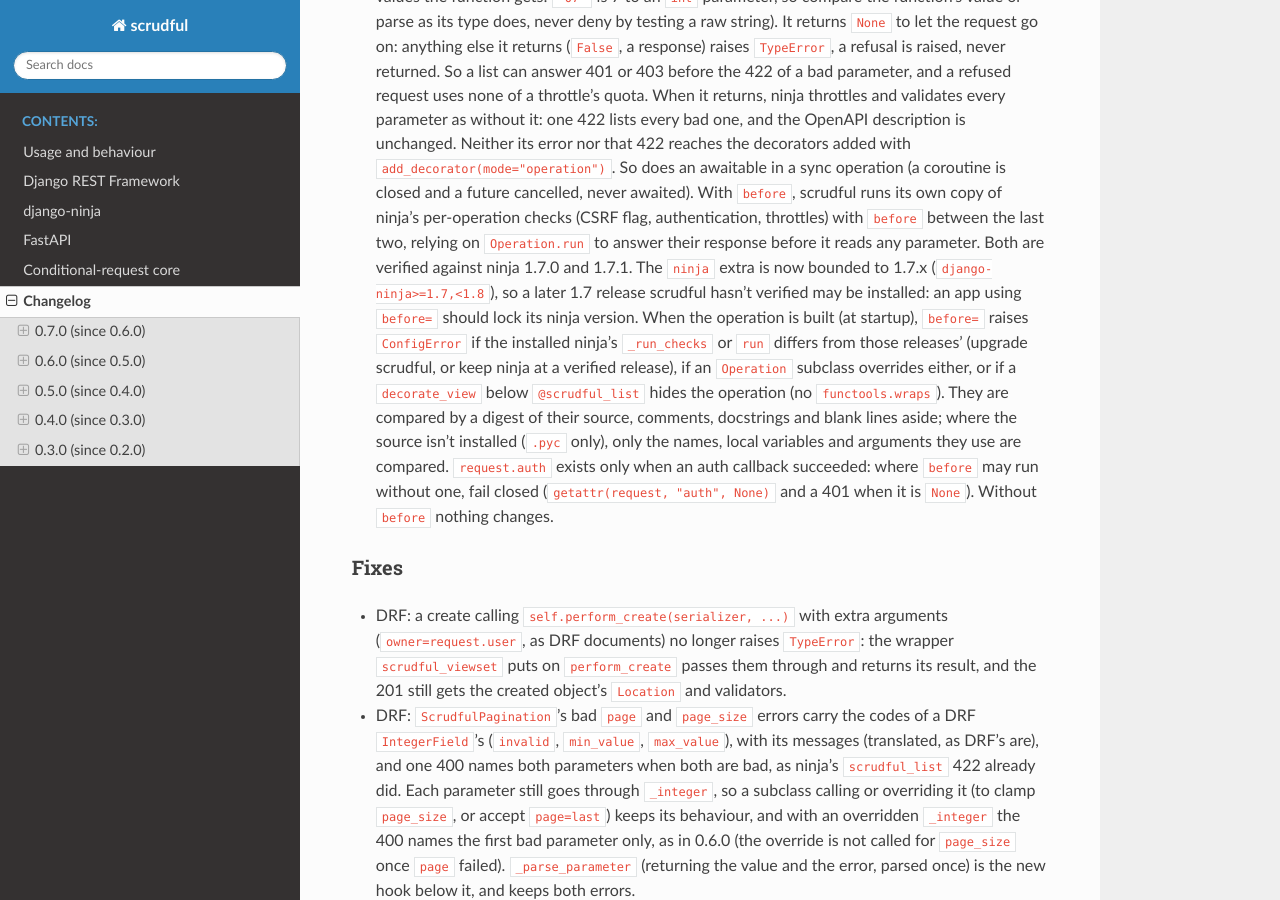
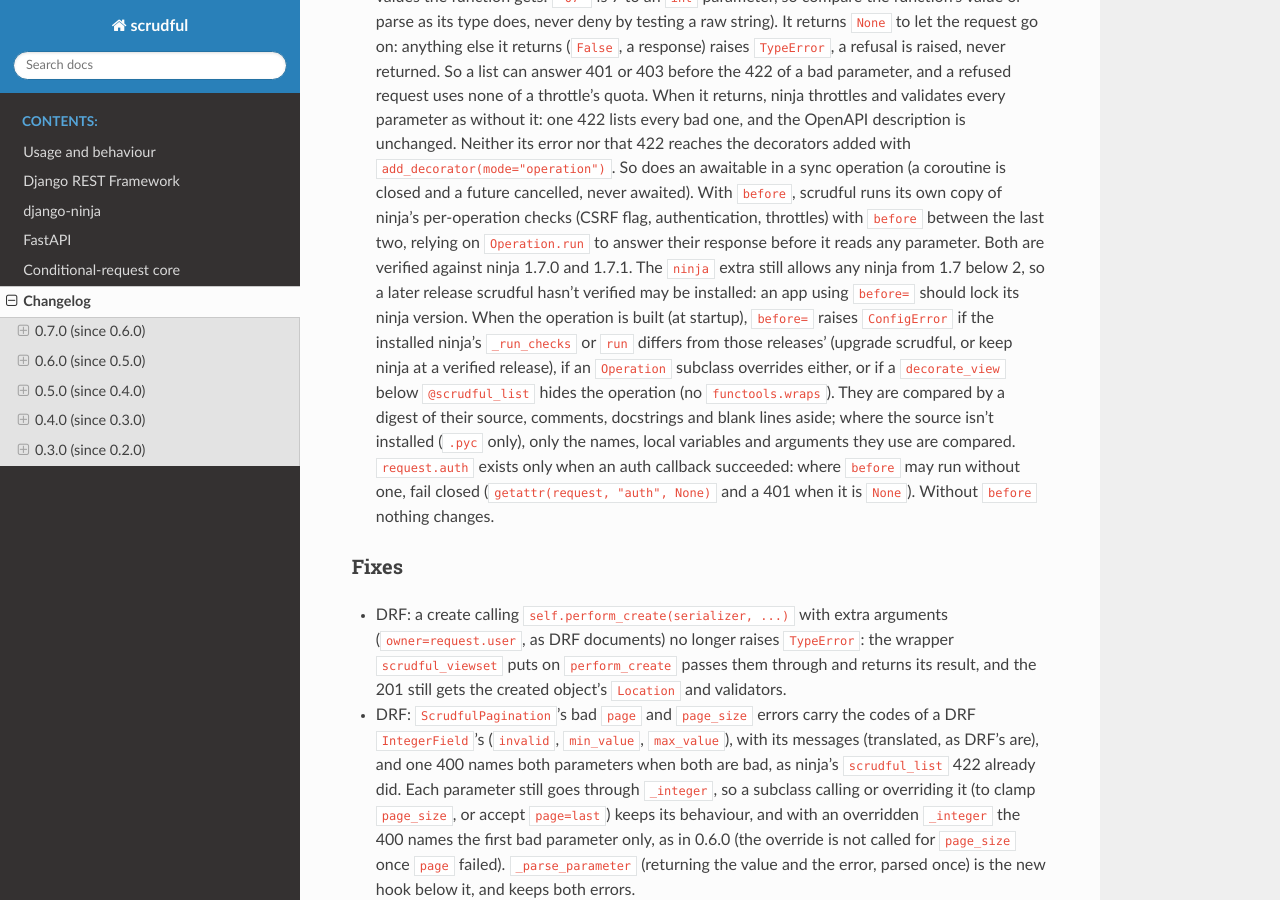
Before and after one commit to mimotoai/scrudful, a Sphinx documentation site: the page built from docs/source/changelog.rst, in a window 1280 px wide and 900 px high, scrolled down 1124 px. Built offline with Sphinx 7.4.7 and the Read the Docs theme 3.1.0, drawn with Linux system fonts in a browser that asks for light colours.

Commit message:
Restore the ninja extra's <2 bound; before= alone is pinned to its digests
Only before= depends on ninja 1.7's internals, and it fails at startup on
code it hasn't verified, so the extra keeps master's django-ninja>=1.7,<2.
Docs, README, CHANGELOG and the ConfigError name the verified releases
(1.7.0 and 1.7.1) instead of 1.7.x.

```diff
--- a/CHANGELOG.rst
+++ b/CHANGELOG.rst
@@ -64,12 +64,12 @@
   bad one, and the OpenAPI description is unchanged. Neither its error nor
   that 422 reaches the decorators added with ``add_decorator(mode="operation")``.
   So does an awaitable in a sync operation (a coroutine is closed and a
-  future cancelled, never awaited). With ``before``, scrudful runs its own copy of ninja's
-  per-operation checks (CSRF flag, authentication, throttles) with ``before``
-  between the last two, relying on ``Operation.run`` to answer their
-  response before it reads any parameter. Both are verified against ninja
-  1.7.0 and 1.7.1. The ``ninja`` extra is now bounded to 1.7.x
-  (``django-ninja>=1.7,<1.8``), so a later 1.7 release scrudful hasn't
+  future cancelled, never awaited). With ``before``, scrudful runs its own
+  copy of ninja's per-operation checks (CSRF flag, authentication,
+  throttles) with ``before`` between the last two, relying on
+  ``Operation.run`` to answer their response before it reads any parameter.
+  Both are verified against ninja 1.7.0 and 1.7.1. The ``ninja`` extra still
+  allows any ninja from 1.7 below 2, so a later release scrudful hasn't
   verified may be installed: an app using ``before=`` should lock its ninja
   version. When the operation is built (at startup), ``before=`` raises
   ``ConfigError`` if the installed ninja's ``_run_checks`` or ``run`` differs
--- a/README.rst
+++ b/README.rst
@@ -34,7 +34,7 @@
 .. code-block:: console
 
     $ pip install "scrudful[drf]"      # Django >= 4.2, djangorestframework >= 3.15
-    $ pip install "scrudful[ninja]"    # Django >= 4.2, django-ninja 1.7.x
+    $ pip install "scrudful[ninja]"    # Django >= 4.2, django-ninja >= 1.7, < 2
     $ pip install "scrudful[fastapi]"  # fastapi >= 0.100
 
 Python 3.10 or newer is required.
--- a/docs/source/ninja.rst
+++ b/docs/source/ninja.rst
@@ -457,8 +457,9 @@
 built). ``before`` runs in scrudful's own copy of ninja's per-operation checks
 (CSRF flag, authentication, throttles), which relies on ``Operation.run``
 answering their response before it reads any parameter. Both are verified
-against ninja 1.7.0 and 1.7.1; the ``ninja`` extra allows any 1.7.x, so a
-later 1.7 release may be installed before scrudful has verified it. When the
+against ninja 1.7.0 and 1.7.1; the ``ninja`` extra allows any ninja from 1.7
+below 2, so a later release may be installed before scrudful has verified
+it. When the
 operation is built, scrudful compares ninja's ``_run_checks`` and ``run``
 with those releases': by a digest of their source (comments, docstrings and
 blank lines aside), or, where the source isn't installed (``.pyc`` only),
--- a/pyproject.toml
+++ b/pyproject.toml
@@ -27,7 +27,7 @@
 [project.optional-dependencies]
 drf = ["django>=4.2", "djangorestframework>=3.15"]
 fastapi = ["fastapi>=0.100"]
-ninja = ["django>=4.2", "django-ninja>=1.7,<1.8"]
+ninja = ["django>=4.2", "django-ninja>=1.7,<2"]
 
 [dependency-groups]
 dev = [
```
Also changed, not shown: 3 other files.
